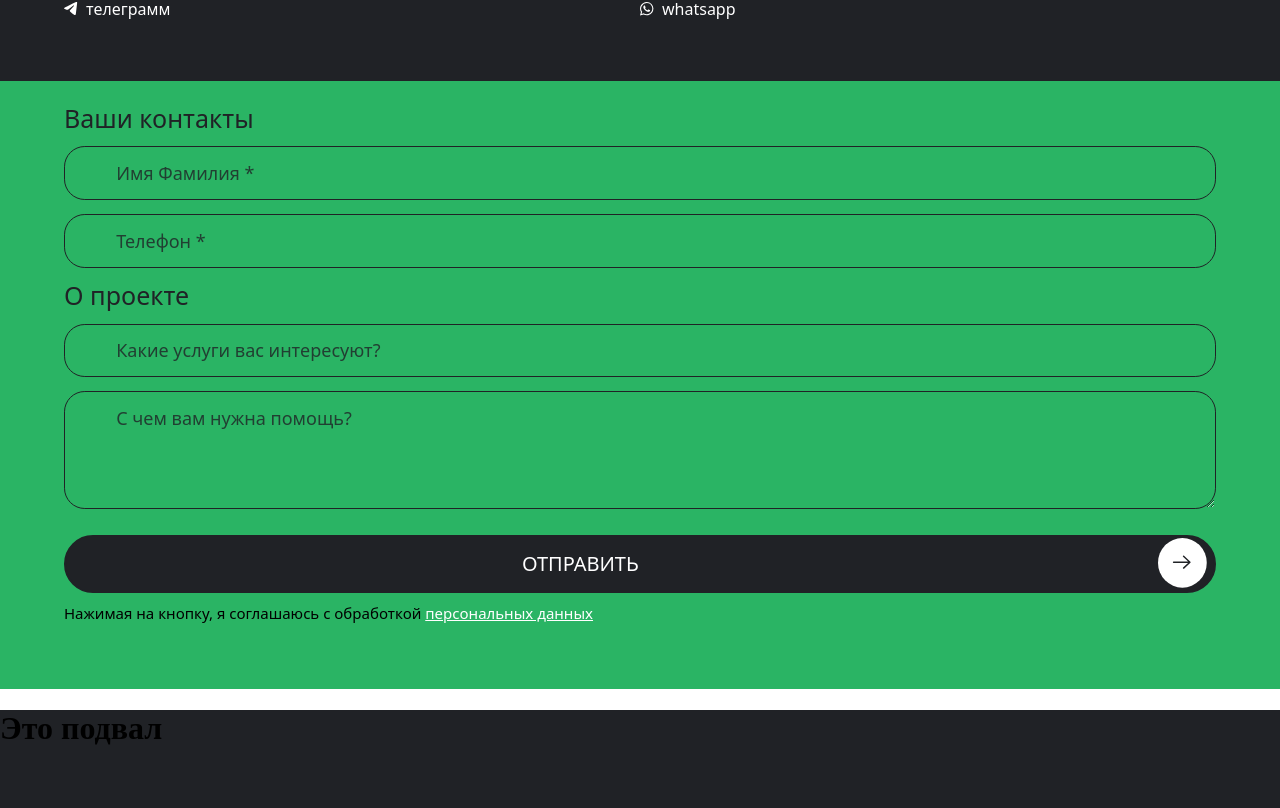
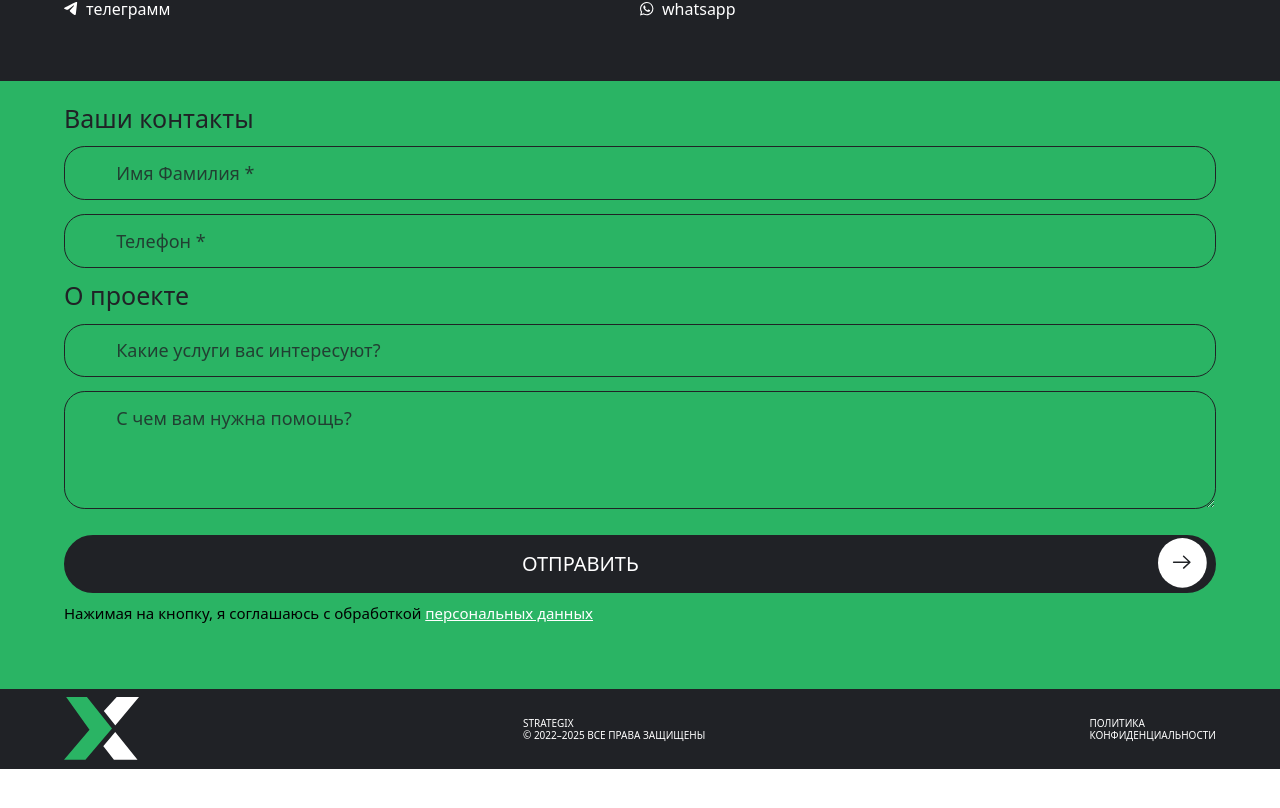
Before and after one commit to NiksorFront/Strategix, a Nuxt app in the folder frontend/: page / in a window 1280 px wide. Shown: the part 3267-4075 px from the top of the page. After the commit the page ends 4036 px from the top, so only its background shows below. Built offline with nearby package versions, Linux system fonts and the light colour scheme; a web font is replaced by a local one.

Commit message:
Верстка «подвала»

```diff
--- a/frontend/src/widgets/footer/ui/Footer.vue
+++ b/frontend/src/widgets/footer/ui/Footer.vue
@@ -1,13 +1,207 @@
 <template>
   <footer class="footer">
-    <h1>Это подвал</h1>
+    <div class="footer__left">
+      <NuxtImg
+        src="./images/x-white.svg"
+        class="logo"
+      />
+
+      <div class="info">
+        <div class="base-text brand">
+          STRATEGIX
+        </div>
+        <div class="base-text rights">
+          © 2022–2025 ВСЕ ПРАВА ЗАЩИЩЕНЫ
+        </div>
+      </div>
+
+      <div class="base-text policy">
+        ПОЛИТИКА<br>КОНФИДЕНЦИАЛЬНОСТИ
+      </div>
+    </div>
+
+    <div class="footer__right">
+      <a
+        href="mailto:hello@strategix.com"
+        class="base-text email"
+      >
+        hello@strategix.com
+      </a>
+
+      <a
+        href="#"
+        class="icon"
+      >
+        <NuxtImg
+          src="./images/telegram-icon.svg"
+          class="telegram"
+        />
+      </a>
+
+      <a
+        href="#"
+        class="icon"
+      >
+        <NuxtImg
+          src="./images/linkedin-icon.svg"
+          class="linkedin"
+        />
+      </a>
+    </div>
   </footer>
 </template>
 
-<style scped>
+<style scoped>
 .footer {
-    width: 100vw;
-    height: 20vh;
-    background-color: var(--strategix-dark);
+  width: 100vw;
+  height: 10vh;
+  padding: 0 var(--padding-section-x);
+  box-sizing: border-box;
+  background-color: var(--strategix-dark);
+
+  display: flex;
+  align-items: center;
+  justify-content: space-between;
+  color: white;
+}
+
+/* Левая часть */
+.footer__left {
+  width: 100%;
+  display: flex;
+  align-items: center;
+  justify-content: space-between;
+
+  @media(--tablet-width){
+    width: 55%;
+  }
+
+  @media(--laptop-width){
+     width: clamp(350px, 50%, 1070px);
+  }
+}
+
+.logo {
+  width: 6.5%;
+  height: auto;
+  aspect-ratio: 7 / 6;
+
+  @media(--mobile-medium){
+    width: auto;
+    height: 5vh;
+  }
+}
+
+.info {
+  display: flex;
+  flex-direction: column;
+}
+
+.brand {
+  font-size: min(10px, 2.4vw);
+  font-weight: 400;
+  line-height: 120%;
+  text-align: left;
+  text-transform: uppercase;
+
+  @media(--tablet-width){
+    font-size: clamp(10px, 1.075vw, 26px);
+  }
+
+  @media(--mobile-medium){
+    font-size: min(10px, 2.085vh);
+  }
+}
+
+.rights {
+  font-size: min(10px, 2.4vw);
+  font-weight: 400;
+  line-height: 120%;
+  text-align: left;
+  text-transform: uppercase;
+
+  @media(--tablet-width){
+    font-size: clamp(10px, 1.075vw, 26px);
+  }
+
+  @media(--mobile-medium){
+    font-size: min(10px, 2.085vh);
+  }
+}
+
+/* Политика */
+.policy {
+  font-size: min(10px, 2.4vw);
+  font-weight: 400;
+  line-height: 120%;
+  text-align: left;
+  text-transform: uppercase;
+
+  @media(--tablet-width){
+    font-size: clamp(10px, 1.075vw, 26px);
+  }
+
+  @media(--mobile-medium){
+    font-size: min(10px, 2.085vh);
+  }
+}
+
+/* Правая часть */
+.footer__right {
+  display: none;
+  align-items: center;
+  justify-content: space-between;
+
+  @media(--tablet-width){
+    display: flex;
+    width: 35%;
+  }
+
+  @media(--laptop-width){
+    width: clamp(265px, 24.44%, 530px);
+  }
+}
+
+.email {
+   font-size: clamp(16px, 1.335vw, 32px);
+  font-weight: 400;
+  text-decoration: none;
+  color: white;
+  margin:0 3% 0 0;
+
+  @media(--mobile-medium){
+    font-size: min(16px, 3.334vh);
+  }
+}
+
+.icon{
+  width: 9%;
+  height: auto;
+  aspect-ratio: 1 / 1;
+  border: 1px solid white;
+  border-radius: 50%;
+
+  display: flex;
+  align-items: center;
+  justify-content: center;
+
+  @media(--mobile-medium){
+    width: auto;
+    height: 4vh;
+  }
+}
+
+.telegram{
+  width: auto;
+  height: 50%;
+  aspect-ratio: 1 / 1;
+  margin-right: 5%;
+}
+
+.linkedin{
+  width: auto;
+  height: 65%;
+  aspect-ratio: 1 / 1;
+  margin-bottom: 10%;
 }
 </style>
```
Also changed, not shown: frontend/public/images/linkedin-icon.svg (added), frontend/public/images/x-white.svg (added).
